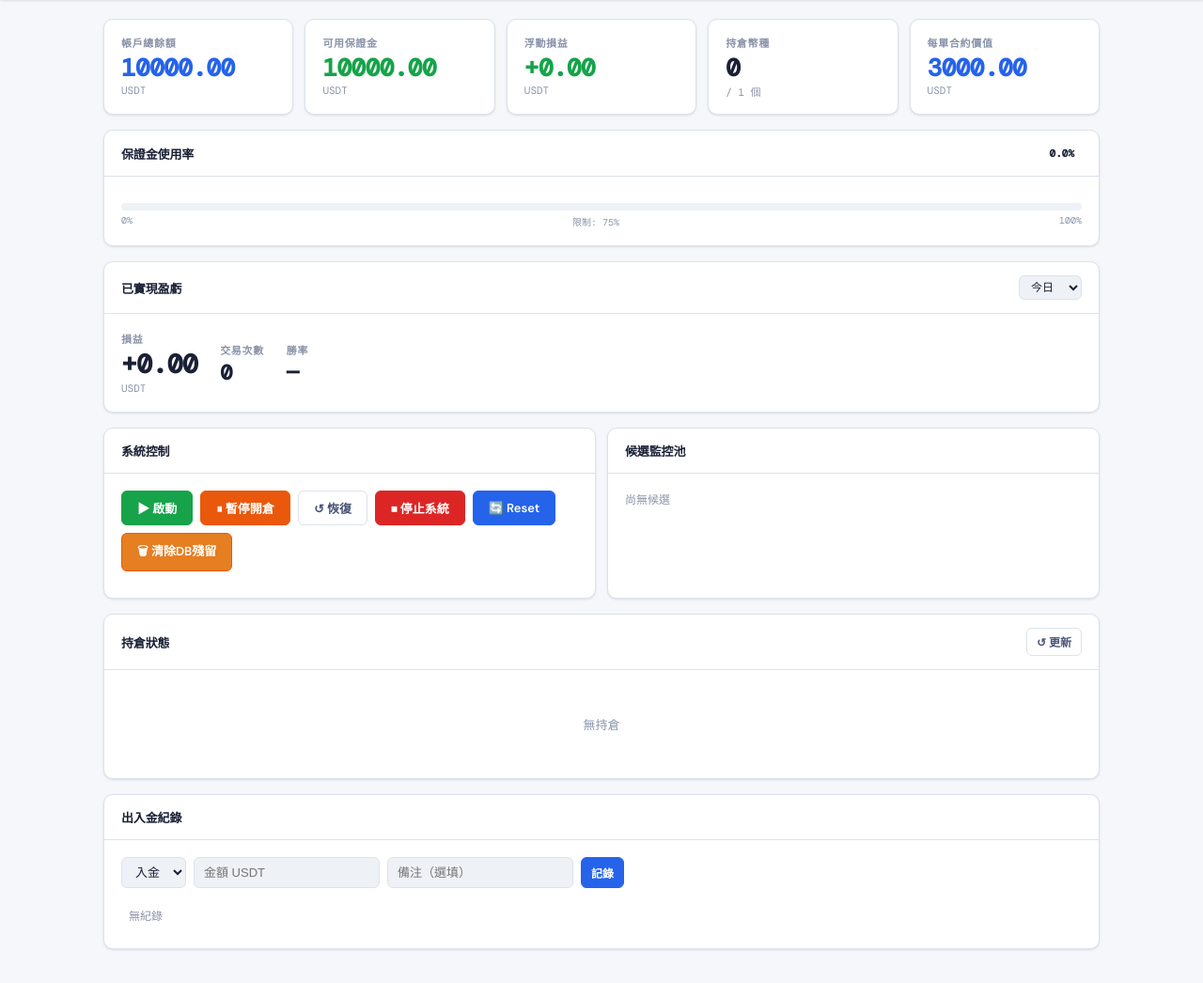
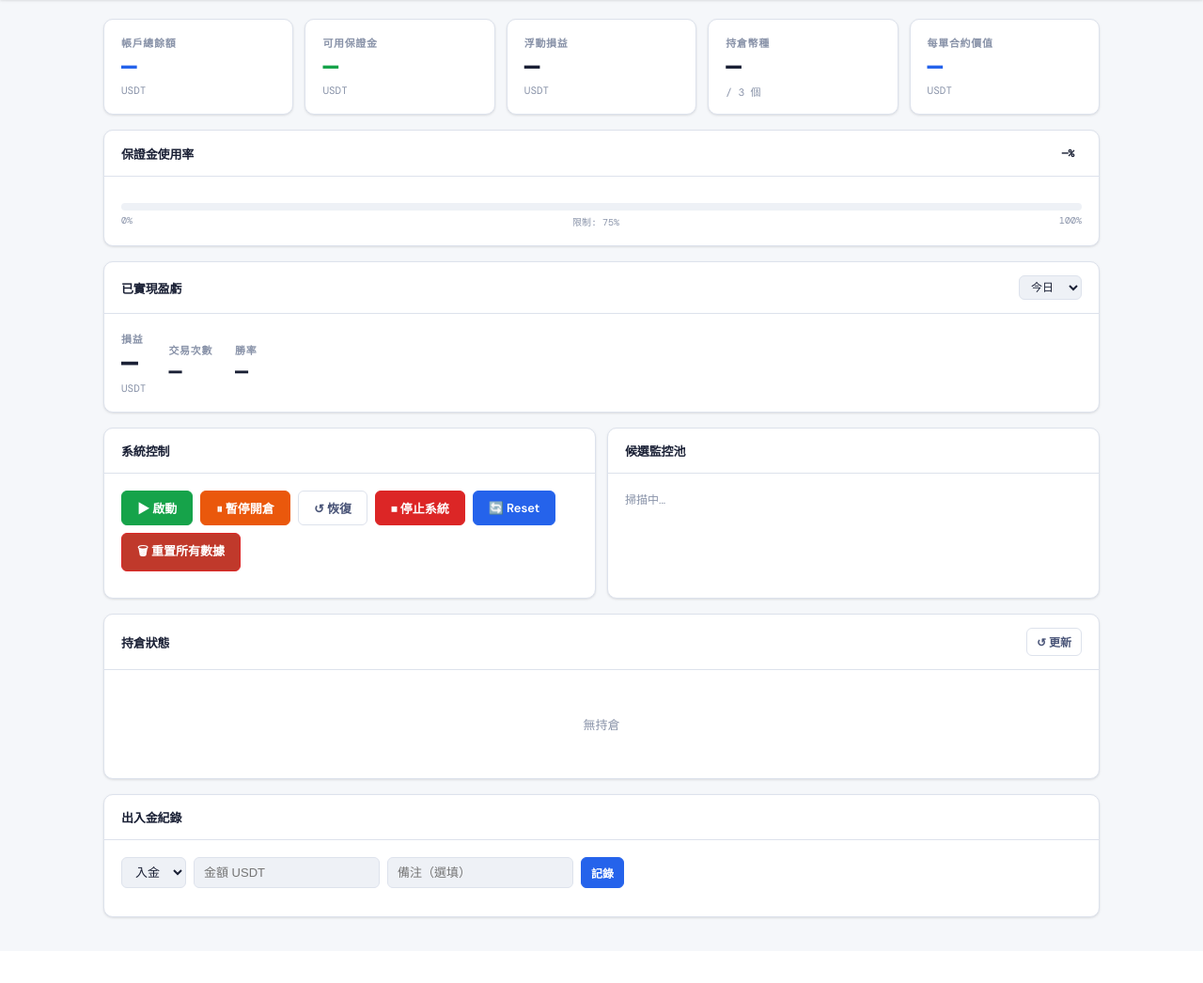
Before and after one commit to tclight2015/bb-trader-paper, a Flask app: page / in a window 1280 px wide. Shown: the part 50-1096 px from the top of the page at 94% size. After the commit the page ends 1028 px from the top, so only its background shows below. Run offline with Flask 3, Linux system fonts and the light colour scheme; data that the repository does not hold is empty; some web fonts are replaced.

Commit message:
Add files via upload

```diff
--- a/app.py
+++ b/app.py
@@ -656,6 +656,23 @@ def api_logs_export():
     )
 
 
+@app.route("/api/reset_all_data", methods=["POST"])
+def api_reset_all_data():
+    """清空所有DB資料，重新開始（日誌、交易記錄、報表全清）"""
+    try:
+        from database import get_conn
+        conn = get_conn()
+        conn.execute("DELETE FROM system_log")
+        conn.execute("DELETE FROM trade_history")
+        conn.execute("DELETE FROM trade_analytics")
+        conn.execute("DELETE FROM capital_log")
+        conn.commit()
+        conn.close()
+        return jsonify({"ok": True, "msg": "所有資料已清空"})
+    except Exception as e:
+        return jsonify({"ok": False, "error": str(e)}), 500
+
+
 init_db()
 
 _scanner_thread = threading.Thread(target=background_scanner)
--- a/templates/index.html
+++ b/templates/index.html
@@ -659,7 +659,7 @@ select.filter-select {
           <button class="btn btn-ghost" onclick="systemControl('resume')">↺ 恢復</button>
           <button class="btn btn-danger" onclick="confirmStop()">⏹ 停止系統</button>
           <button class="btn btn-primary" onclick="resetSystem()">🔄 Reset</button>
-          <button class="btn btn-warning" onclick="clearDbPositions()" style="background:#e67e22">🗑 清除DB殘留</button>
+          <button class="btn btn-danger" onclick="resetAllData()" style="background:#c0392b">🗑 重置所有數據</button>
         </div>
         <div style="margin-top:10px; font-size:12px; color:var(--text3)" id="pauseInfo"></div>
       </div>
@@ -1640,18 +1640,17 @@ async function resetSystem() {
   );
 }
 
-async function clearDbPositions() {
-  showModal(
-    '清除DB殘留持倉',
-    '將清除DB中所有 OPEN 狀態的殘留持倉（用於手動平倉後系統未同步的情況）。請確認幣安已無實際倉位再執行！',
-    async () => {
-      try {
-        const res = await fetch('/api/clear_db_positions', {method: 'POST'});
-        const data = await res.json();
-        const syms = (data.cleared_symbols || []).join(', ') || '無';
-        alert('清除完成！已清除幣種：' + syms);
-        loadDashboard();
-      } catch(e) {
+async function resetAllData() {
+    if (!await confirmAction(
+      '重置所有數據',
+      '將清空所有日誌、交易記錄和報表，無法復原！確定要繼續嗎？',
+      'danger'
+    )) return;
+    const res = await fetch('/api/reset_all_data', {method: 'POST'});
+    const data = await res.json();
+    if (data.ok) { alert('所有數據已清空，重新開始！'); location.reload(); }
+    else alert('清除失敗：' + (data.error || '未知錯誤'));
+  } catch(e) {
         alert('清除失敗：' + e.message);
       }
     }
```
